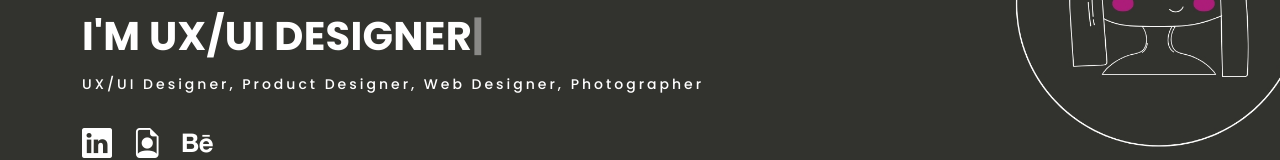
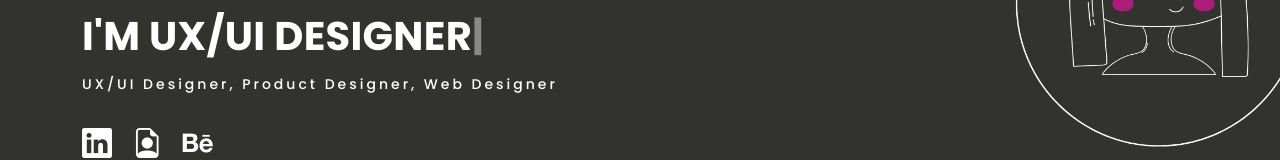
Before and after one commit to ThaysLunes/-en, a plain HTML site: page index.html in a window 1280 px wide. Shown: the part 306-466 px from the top of the page. Drawn offline with Linux system fonts and the light colour scheme; a web font is replaced by a local one.

Commit message:
Update index.html

```diff
--- a/index.html
+++ b/index.html
@@ -37,7 +37,7 @@
     <div class="container">
       <div class="hero-content">
         <h1>I'M <span class="typed" data-typed-items="Thays Lunes, UX/UI Designer, Product Designer, Web Designer"></span></h1>
-        <p>UX/UI Designer, Product Designer, Web Designer, Photographer</p>
+        <p>UX/UI Designer, Product Designer, Web Designer</p>
 
         <ul class="list-unstyled list-social">
           <li><a href="https://www.linkedin.com/in/thays-maria"><i class="bi bi-linkedin"></i></a></li>
```
